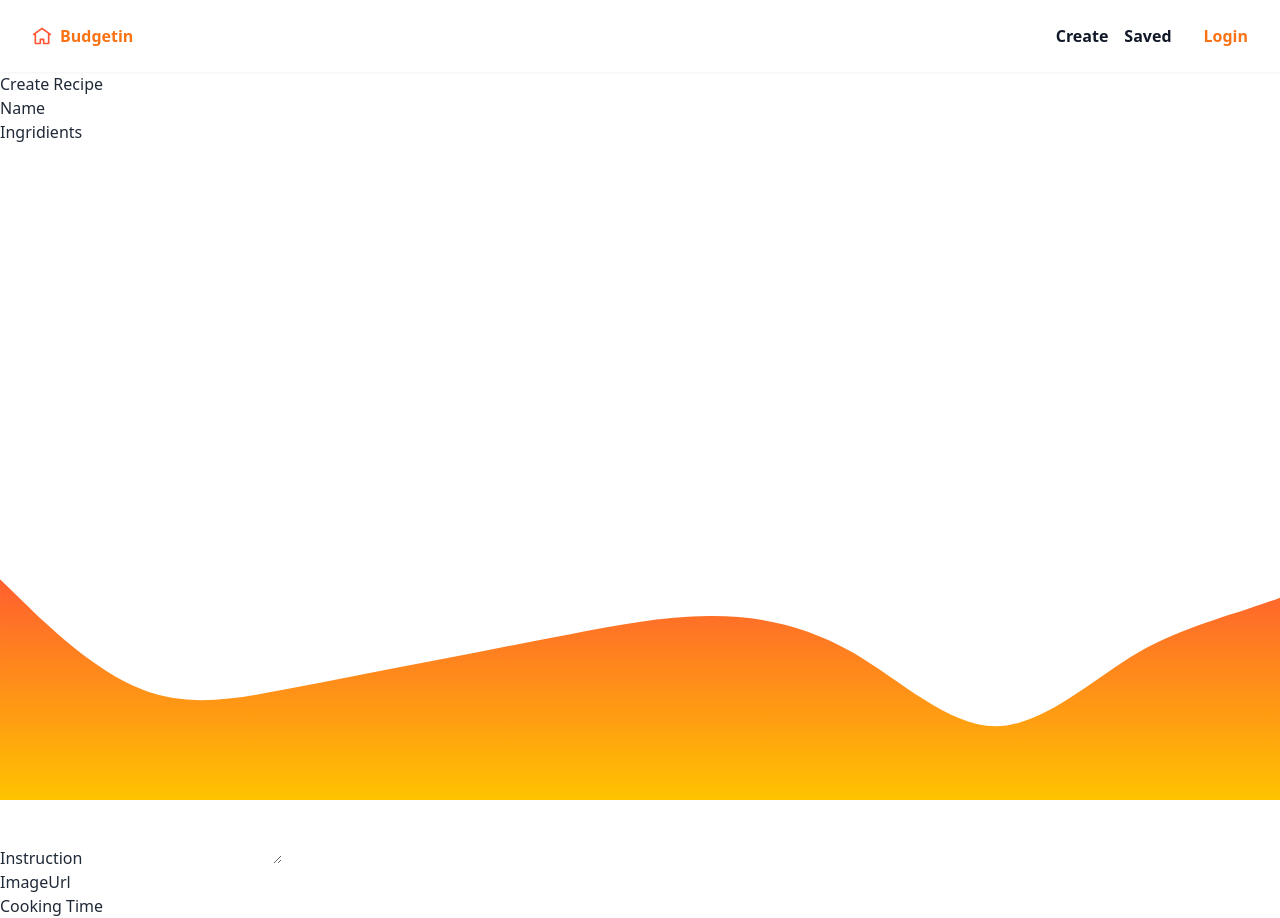
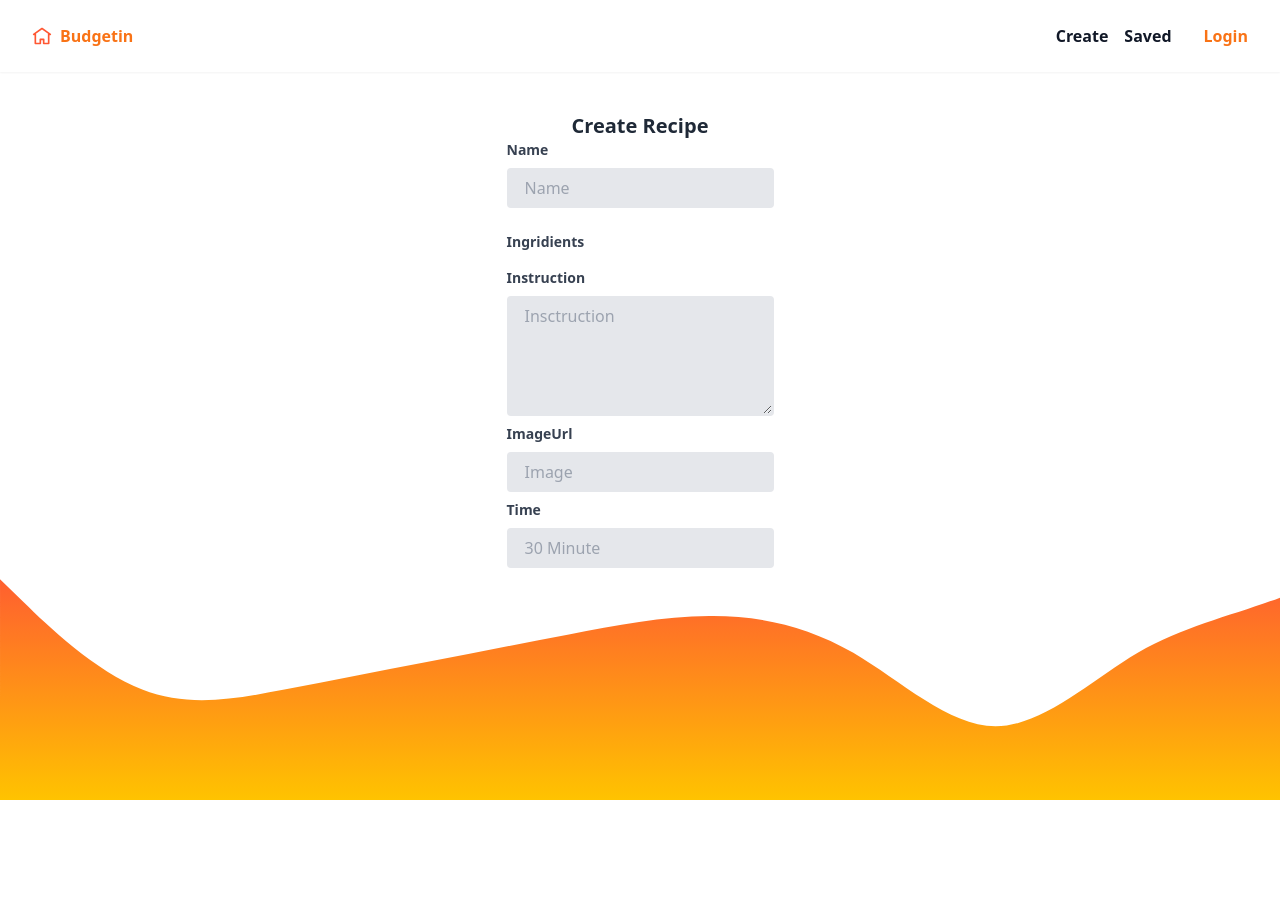
Before and after one commit to paresiqbal/mern-recipe, a React (Vite) app in the folder client/: page /CreateRecipe in a window 1280 px wide. After the commit the page ends 800 px from the top, so only its background shows below. Built offline with nearby package versions, Linux system fonts and the light colour scheme.

Commit message:
add style in form input recipe

```diff
--- a/client/src/pages/CreateRecipe.tsx
+++ b/client/src/pages/CreateRecipe.tsx
@@ -17,42 +17,75 @@ export default function CreateRecipe() {
   };
 
   return (
-    <div>
-      <h2>Create Recipe</h2>
-      <form action="">
-        <div>
-          <label htmlFor="name">Name</label>
-          <input type="text" id="name" onChange={handleInput} />
+    <div className="p-10 flex flex-col items-center">
+      <h2 className="text-xl font-semibold">Create Recipe</h2>
+      <form action="" className="flex flex-col gap-2">
+        <div className="mb-4">
+          <label className="block text-gray-700 text-sm font-bold mb-2">
+            Name
+          </label>
+          <input
+            className="bg-gray-200 appearance-none border-2 border-gray-200 rounded w-full py-2 px-4 text-gray-700 leading-tight focus:outline-none focus:bg-white focus:border-purple-500"
+            id="name"
+            type="text"
+            placeholder="Name"
+          />
         </div>
-        <div>
-          <label htmlFor="ingridients">Ingridients</label>
+        <div className="flex flex-col">
+          <label
+            htmlFor="ingridients"
+            className="block text-gray-700 text-sm font-bold mb-2"
+            placeholder="Ingridients"
+          >
+            Ingridients
+          </label>
         </div>
-        <div>
-          <label htmlFor="instruction">Instruction</label>
+        <div className="flex flex-col">
+          <label
+            htmlFor="instruction"
+            className="block text-gray-700 text-sm font-bold mb-2"
+          >
+            Instruction
+          </label>
           <textarea
             name="instruction"
             id="instruction"
-            cols={20}
-            rows={30}
+            rows={5}
+            placeholder="Insctruction"
             onChange={handleInput}
+            className="bg-gray-200 appearance-none border-2 border-gray-200 rounded w-full py-2 px-4 text-gray-700 leading-tight focus:outline-none focus:bg-white focus:border-purple-500"
           ></textarea>
         </div>
-        <div>
-          <label htmlFor="imageUrl">ImageUrl</label>
+        <div className="flex flex-col">
+          <label
+            htmlFor="imageUrl"
+            className="block text-gray-700 text-sm font-bold mb-2"
+          >
+            ImageUrl
+          </label>
           <input
             type="text"
             name="imageUrl"
             id="imageUrl"
+            placeholder="Image"
             onChange={handleInput}
+            className="bg-gray-200 appearance-none border-2 border-gray-200 rounded w-full py-2 px-4 text-gray-700 leading-tight focus:outline-none focus:bg-white focus:border-purple-500"
           />
         </div>
-        <div>
-          <label htmlFor="cookingTime">Cooking Time</label>
+        <div className="flex flex-col">
+          <label
+            htmlFor="cookingTime"
+            className="block text-gray-700 text-sm font-bold mb-2"
+          >
+            Time
+          </label>
           <input
-            type="number"
+            type="text"
+            name="cookingTime"
             id="cookingTime"
-            name="cookingTime"
             onChange={handleInput}
+            placeholder="30 Minute"
+            className="bg-gray-200 appearance-none border-2 border-gray-200 rounded w-full py-2 px-4 text-gray-700 leading-tight focus:outline-none focus:bg-white focus:border-purple-500"
           />
         </div>
       </form>
```
